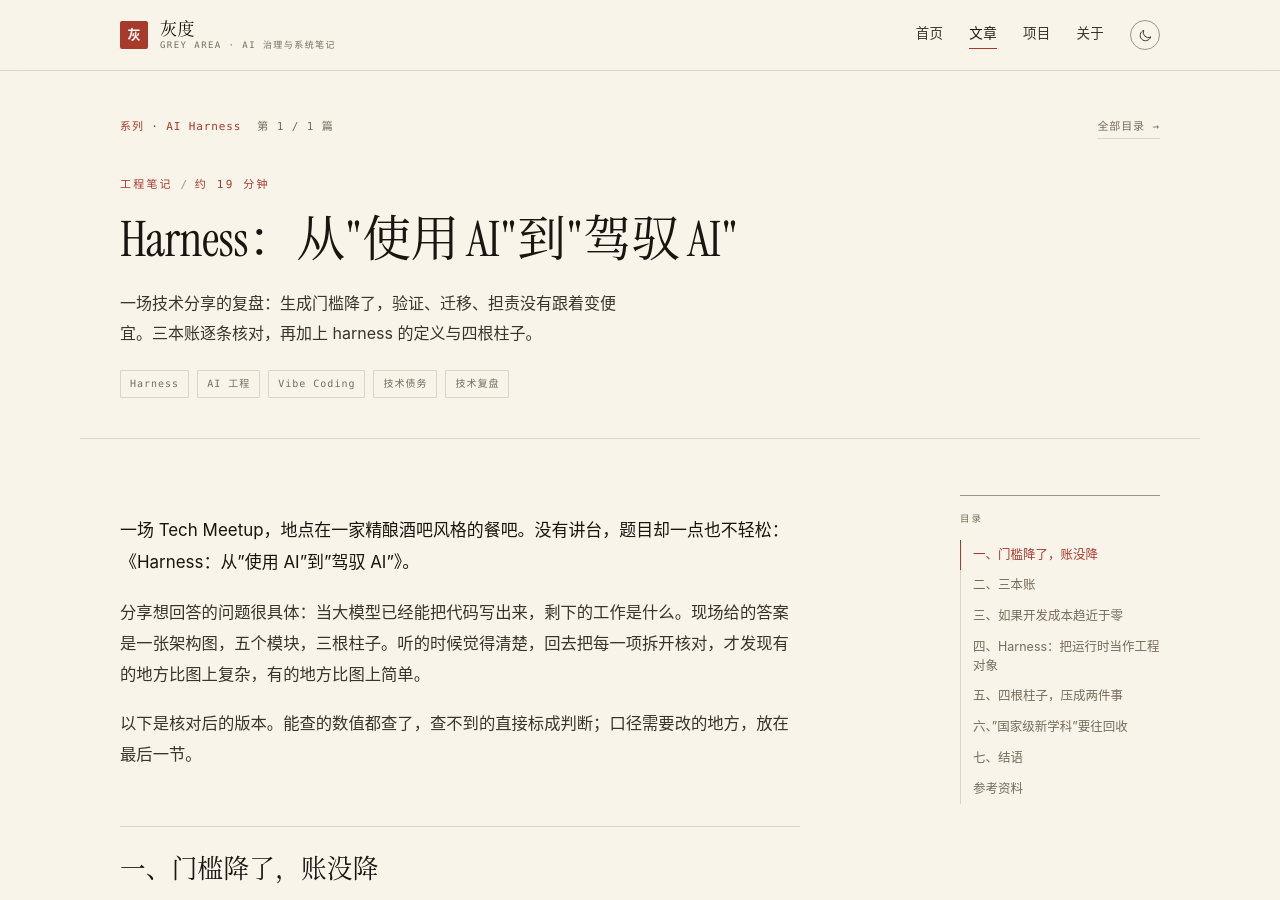
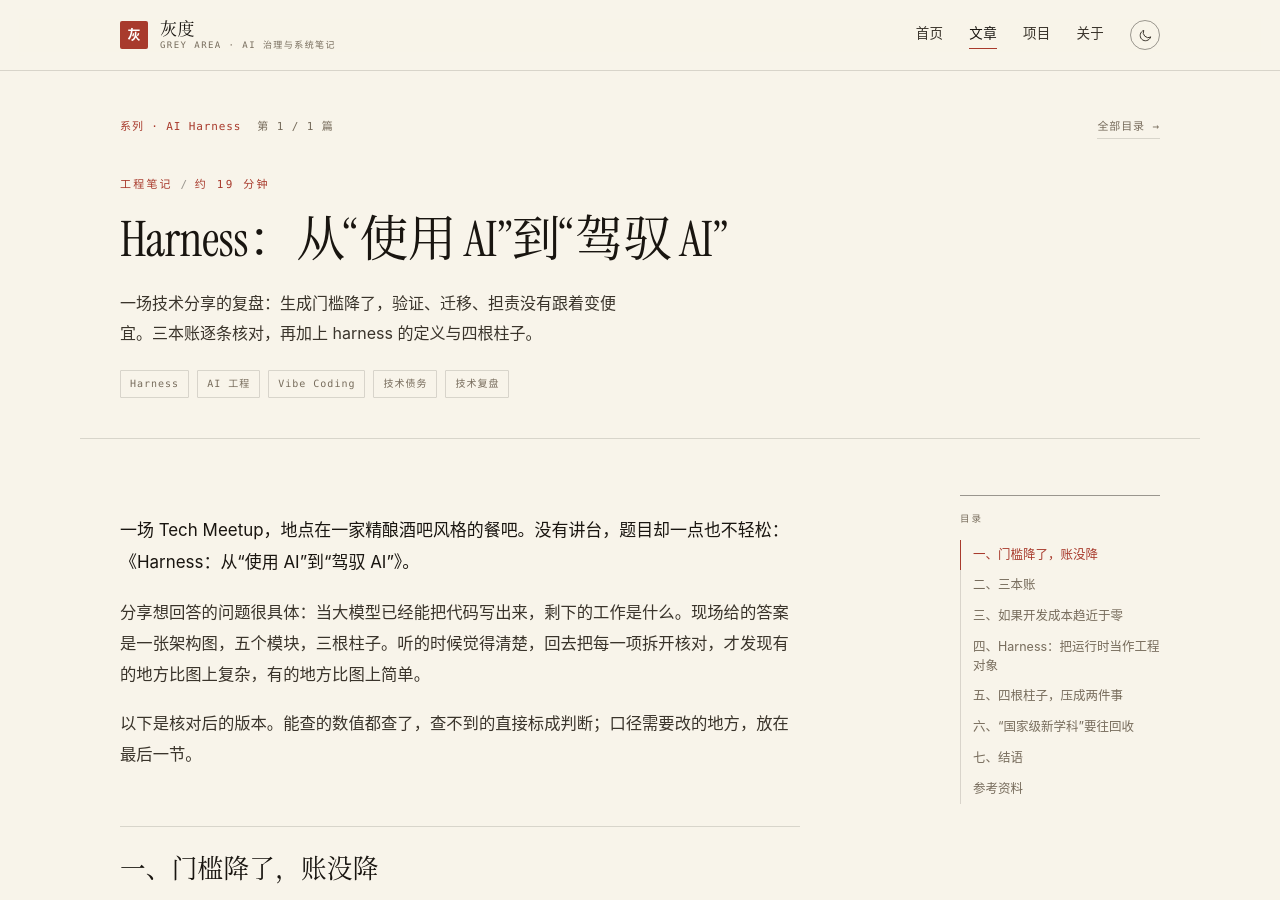
Before and after one commit to DMithrandir/dmithrandir.github.io, a Jekyll site: the page built from _posts/2026-10-25-harness-from-using-ai-to-harnessing-ai.md, in a window 1280 px wide and 900 px high. Built offline with Jekyll 4.4.1, drawn with Linux system fonts in a browser that asks for light colours; some of the changed text lies outside the part shown.

```diff
--- a/_posts/2026-10-25-harness-from-using-ai-to-harnessing-ai.md
+++ b/_posts/2026-10-25-harness-from-using-ai-to-harnessing-ai.md
@@ -1,6 +1,6 @@
 ---
 layout: post
-title: 'Harness：从"使用 AI"到"驾驭 AI"'
+title: 'Harness：从“使用 AI”到“驾驭 AI”'
 date: 2026-10-25 21:30:00 +0800
 categories: 工程笔记
 tags: [Harness, AI 工程, Vibe Coding, 技术债务, 技术复盘]
@@ -10,10 +10,10 @@ nav_title: "从使用 AI 到驾驭 AI"
 math: false
 permalink: /harness/
 description: '一场技术分享的复盘：生成门槛降了，验证、迁移、担责没有跟着变便宜。三本账逐条核对，再加上 harness 的定义与四根柱子。'
-excerpt: '代码生成变便宜之后，贵的是验证、迁移和担责。METR 的随机对照试验里，资深开发者用上 AI 反而慢了 19%，自己却觉得快了 20%。这篇把分享里的判断逐条对表：三本账、七个子系统，以及"国家级新学科"这类说法该往回收多少。'
+excerpt: '代码生成变便宜之后，贵的是验证、迁移和担责。METR 的随机对照试验里，资深开发者用上 AI 反而慢了 19%，自己却觉得快了 20%。这篇把分享里的判断逐条对表：三本账、七个子系统，以及“国家级新学科”这类说法该往回收多少。'
 ---
 
-一场 Tech Meetup，地点在一家精酿酒吧风格的餐吧。没有讲台，题目却一点也不轻松：《Harness：从"使用 AI"到"驾驭 AI"》。
+一场 Tech Meetup，地点在一家精酿酒吧风格的餐吧。没有讲台，题目却一点也不轻松：《Harness：从“使用 AI”到“驾驭 AI”》。
 
 分享想回答的问题很具体：当大模型已经能把代码写出来，剩下的工作是什么。现场给的答案是一张架构图，五个模块，三根柱子。听的时候觉得清楚，回去把每一项拆开核对，才发现有的地方比图上复杂，有的地方比图上简单。
 
@@ -113,7 +113,7 @@ GitClear 的统计提供了一个结构性侧面：2026 年的报告统计了 6.
 
 **恢复要能重放。** 源码研究里有个细节：生产系统在恢复上的投入远超预期，事件溯源的会话、上下文压缩、可 fork 的会话树、把失败回滚成可以重放的事件 [11]。
 
-## 六、"国家级新学科"要往回收
+## 六、“国家级新学科”要往回收
 
 复盘里提到，卡内基梅隆的软件工程研究所（SEI）成立了 AI Division，INCOSE 发布了系统工程指南，标志着这成了国家级、行业级的新学科。
 
```
